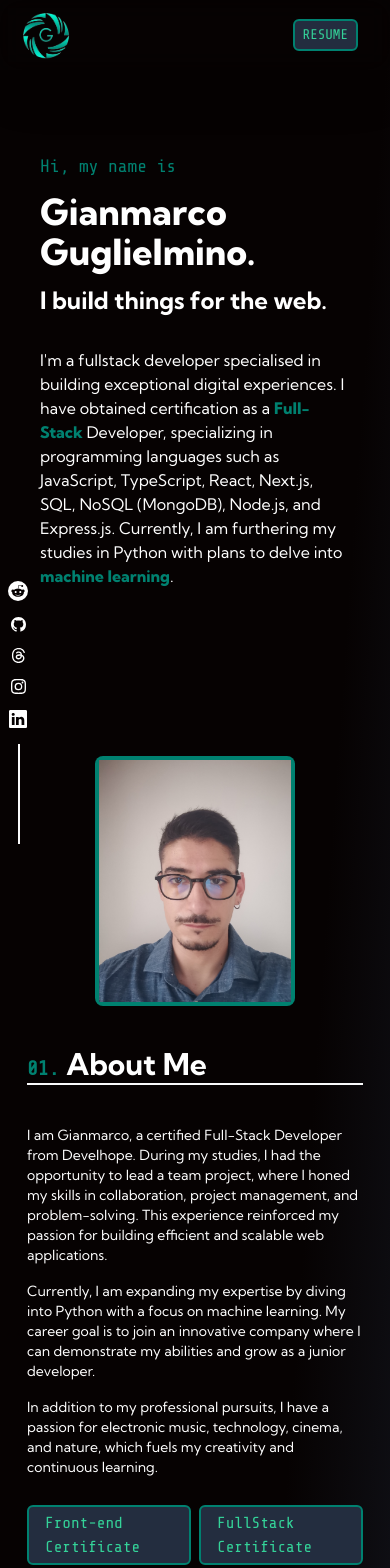
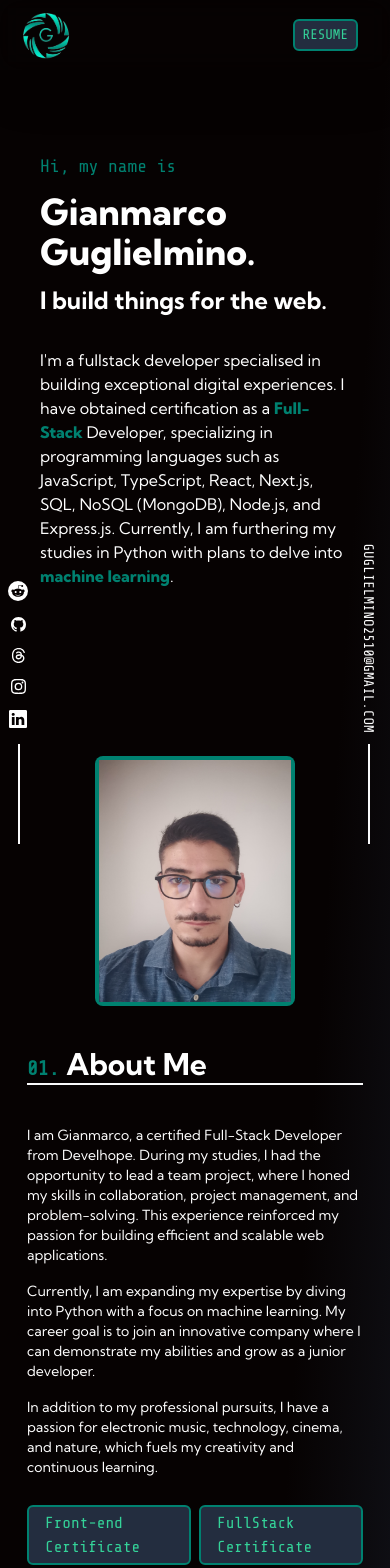
Before and after one commit to Jim2510/Fullstack-portfolio, a React (Vite) app: page / in a window 390 px wide. Shown: the top 1568 px of the page. Built offline with nearby package versions, Linux system fonts and the light colour scheme.

Commit message:
minor changes

```diff
--- a/src/components/About.jsx
+++ b/src/components/About.jsx
@@ -165,11 +165,11 @@ export function About() {
                 <div className="sm:absolute w-full sm:w-[255px] h-ful hover:bg-transparent transition-all ease-in-out rounded-lg"></div>
                 <img
                   src={photo}
-                  alt=""
-                  className="h-full sm:h-[341px] sm:w-[255px] w-full sm:rounded-md object-cover sm:border-none border-4 border-main-red"
+                  alt="photo"
+                  className="h-full sm:h-[341px] sm:w-[255px] w-full sm:rounded-md object-fill sm:border-none border-4 border-main-red"
                 />
               </div>
-              <div className=" sm:flex hidden transition-all ease-in-out group-hover:top-4 group-hover:left-4 border-[3px] rounded-t-lg rounded-bl-lg border-main-red w-[255px] h-[300px] absolute top-2 left-2 bg-transparent"></div>
+              <div className="sm:flex hidden transition-all ease-in-out group-hover:top-4 group-hover:left-4 border-[3px] rounded-t-lg rounded-bl-lg border-main-red w-[255px] h-[300px] absolute top-2 left-2 bg-transparent"></div>
             </div>
           </div>
         </div>
--- a/src/components/Contact.jsx
+++ b/src/components/Contact.jsx
@@ -55,14 +55,14 @@ export function Contact() {
       >
         <div className="w-full sm:w-[40%] text-white flex justify-center items-center flex-col py-32 gap-8">
           <div className="flex justify-center items-center w-full flex-wrap mb-10 flex-col gap-4">
-            <h3 className="w-fit mr-2 text-2xl sm:text-xl font-bold text-center">
+            <h3 className="w-fit mr-2 text-2xl sm:text-xl font-bold text-center sm:pb-2 pb-0">
               <span className="text-xl font-tech text-main-red">04.</span>{" "}
               What&apos;s Next?
             </h3>
             <h2 className="text-4xl sm:text-[50px] font-bold text-center sm:py-0 py-4">
               Get In Touch
             </h2>
-            <p className="text-justify sm:text-center text-md text-gray-400">
+            <p className="text-justify sm:text-center text-md text-gray-400 sm:pt-4 pt-0">
               I&apos;m currently seeking new job opportunities, whether as a
               private freelancer, collaborating on open-source projects, or
               joining leading companies in the industry. My inbox is always
--- a/src/components/Experience.jsx
+++ b/src/components/Experience.jsx
@@ -17,7 +17,7 @@ export function Experience() {
         className="w-full flex justify-center items-center sm:mx-0 sm:px-0 px-10"
         id="experience"
       >
-        <div className="w-full sm:w-[50%] text-white flex justify-center items-center flex-col py-32 gap-8 ">
+        <div className="w-full sm:w-[54%] text-white flex justify-center items-center flex-col py-32 gap-8 ">
           <div className="w-full">
             <div className="flex justify-start items-center w-full flex-wrap mb-10">
               <h2 className="w-fit mr-2 text-3xl font-bold">
--- a/src/components/LinkSocial.jsx
+++ b/src/components/LinkSocial.jsx
@@ -1,7 +1,7 @@
 export function LinkSocial() {
   return (
     <>
-      <div className="fixed bottom-0 flex flex-col left-2 sm:left-56 gap-4 justify-center items-center z-40">
+      <div className="fixed bottom-0 flex flex-col left-2 sm:left-40 gap-4 justify-center items-center z-40">
         <a href="https://www.reddit.com/user/LazyBoysenberry7816/">
           <svg
             xmlns="http://www.w3.org/2000/svg"
@@ -68,6 +68,12 @@ export function LinkSocial() {
         </a>
         <div className="h-[100px] sm:h-[200px] border-l-2 border-gray-50 translate-x-1/2"></div>
       </div>
+      <div className="fixed bottom-0 flex flex-col right-[-4.5rem] sm:right-10 gap-24 justify-center items-center z-40">
+        <p className="text-white text-sm rotate-90 font-tech">
+          GUGLIELMINO2510@GMAIL.COM
+        </p>
+        <div className="h-[100px] sm:h-[100px] border-l-2 border-gray-50 translate-x-1/2"></div>
+      </div>
     </>
   );
 }
--- a/src/components/Work.jsx
+++ b/src/components/Work.jsx
@@ -17,11 +17,11 @@ export function Work() {
           </div>
           <div className="w-full grid grid-cols-1 sm:grid-cols-6 gap-0 sm:gap-20">
             <div className="col-span-1 sm:col-span-4 h-fit sm:h-[350px] mx-auto sm:mr-12 overflow-hidden relative sm:rounded-none rounded-md">
-              <div className="top-0 absolute w-full h-full"></div>
+              <div className="top-0 absolute w-full h-full hover:bg-transparent transition-all ease-in-out bg-main-red/50"></div>
               <img
                 src={gestify}
                 alt="gestify"
-                className="w-full h-full  object-contain"
+                className="w-full h-full  object-fill"
               />
             </div>
             <div className="col-span-1 sm:col-span-2 h-fit flex justify-center flex-col items-center sm:items-end py-4 text-end gap-4">
```
